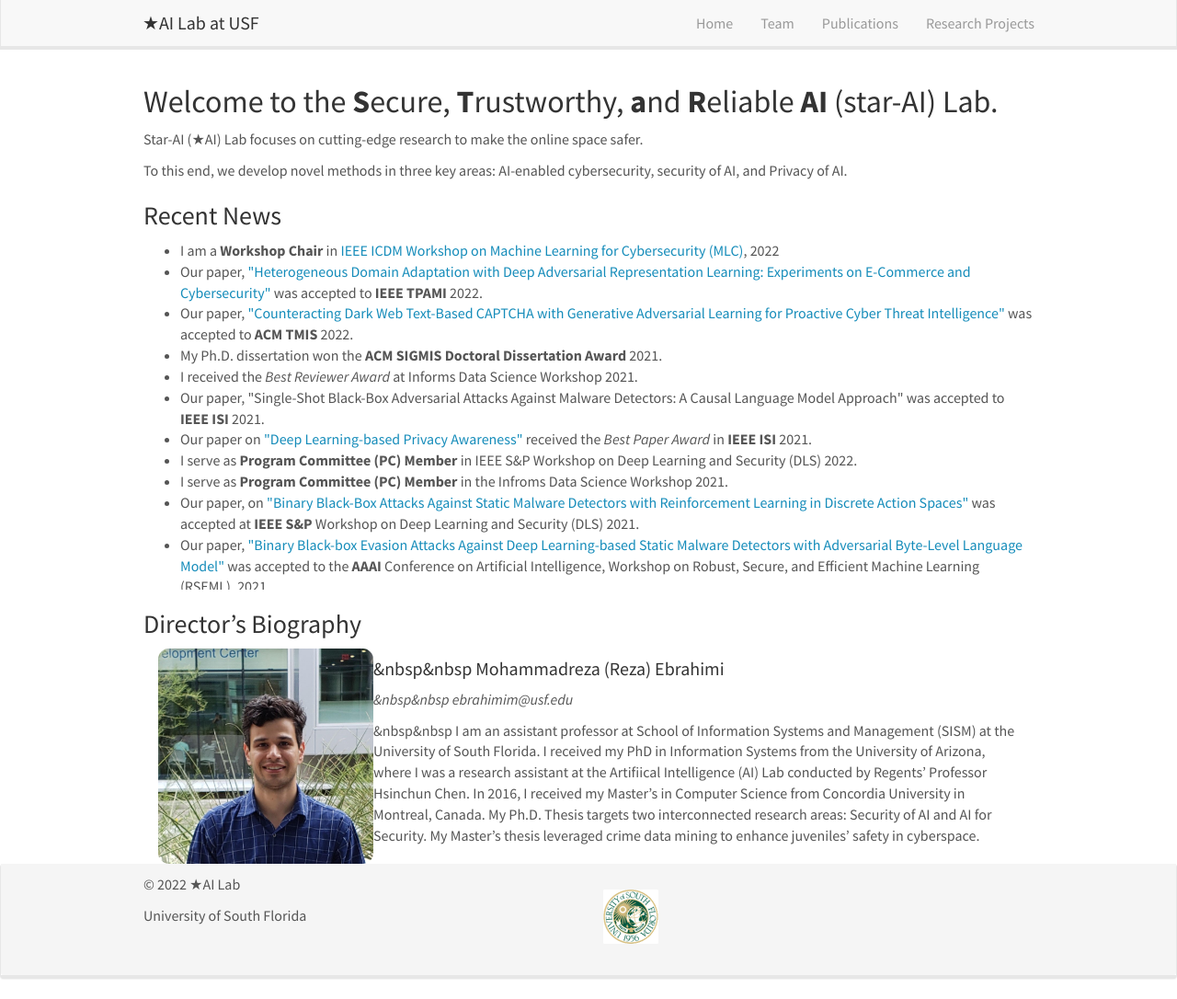
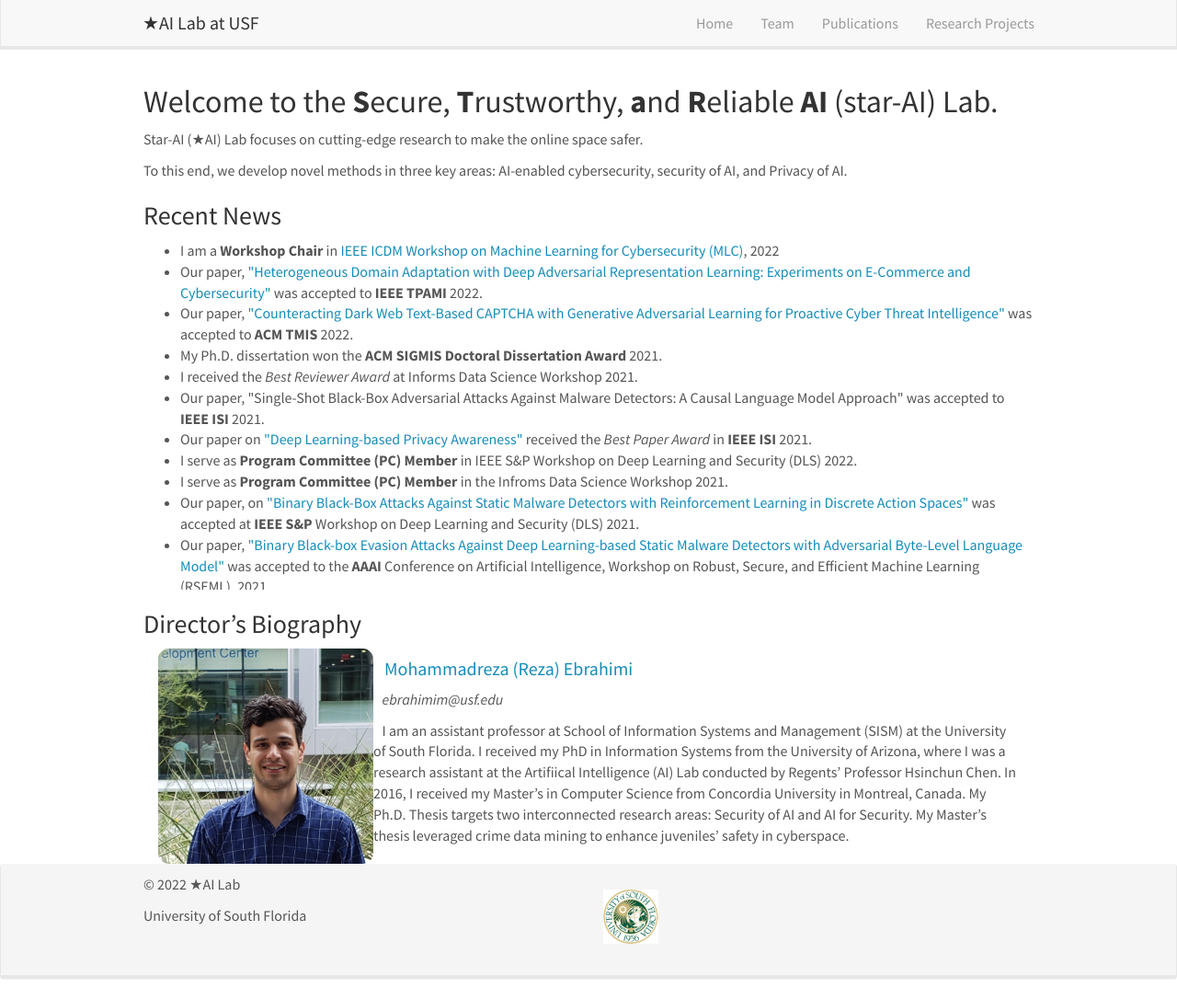
Before and after one commit to star-ailab/star-ailab.github.io, a Jekyll site: the page built from _pages/home.md, in a window 1280 px wide and 1086 px high. Shown: the whole window at 92% size. Built offline with Jekyll 4.4.1, drawn with Linux system fonts in a browser that asks for light colours; nearby versions of some CDN libraries.

Commit message:
Update home.md

```diff
--- a/_pages/home.md
+++ b/_pages/home.md
@@ -37,8 +37,8 @@
 ### Director's Biography
 <div class="col-sm-12 clearfix">
   <img src="{{ site.url }}{{ site.baseurl }}/images/teampic/rebrahimi.jpg" class="img-responsive" width="25%" style="float: left" />
-  <h4>&nbsp&nbsp Mohammadreza (Reza) Ebrahimi</h4>
-  <i>&nbsp&nbsp ebrahimim@usf.edu
-  <p>&nbsp&nbsp I am an assistant professor at School of Information Systems and Management (SISM) at the University of South Florida. I received my PhD in Information Systems from the University of Arizona, where I was a research assistant at the Artifiical Intelligence (AI) Lab conducted by Regents’ Professor Hsinchun Chen. In 2016, I received my Master's in Computer Science from Concordia University in Montreal, Canada. My Ph.D. Thesis targets two interconnected research areas: Security of AI and AI for Security. My Master's thesis leveraged crime data mining to enhance juveniles' safety in cyberspace.</p>
+  <h4>&nbsp;&nbsp; <a href="https://mohammadrezaebrahimi.github.io"> Mohammadreza (Reza) Ebrahimi </a></h4>
+  <i>&nbsp;&nbsp; ebrahimim@usf.edu
+  <p>&nbsp;&nbsp; I am an assistant professor at School of Information Systems and Management (SISM) at the University of South Florida. I received my PhD in Information Systems from the University of Arizona, where I was a research assistant at the Artifiical Intelligence (AI) Lab conducted by Regents’ Professor Hsinchun Chen. In 2016, I received my Master's in Computer Science from Concordia University in Montreal, Canada. My Ph.D. Thesis targets two interconnected research areas: Security of AI and AI for Security. My Master's thesis leveraged crime data mining to enhance juveniles' safety in cyberspace.</p>
 
 </div>
```
